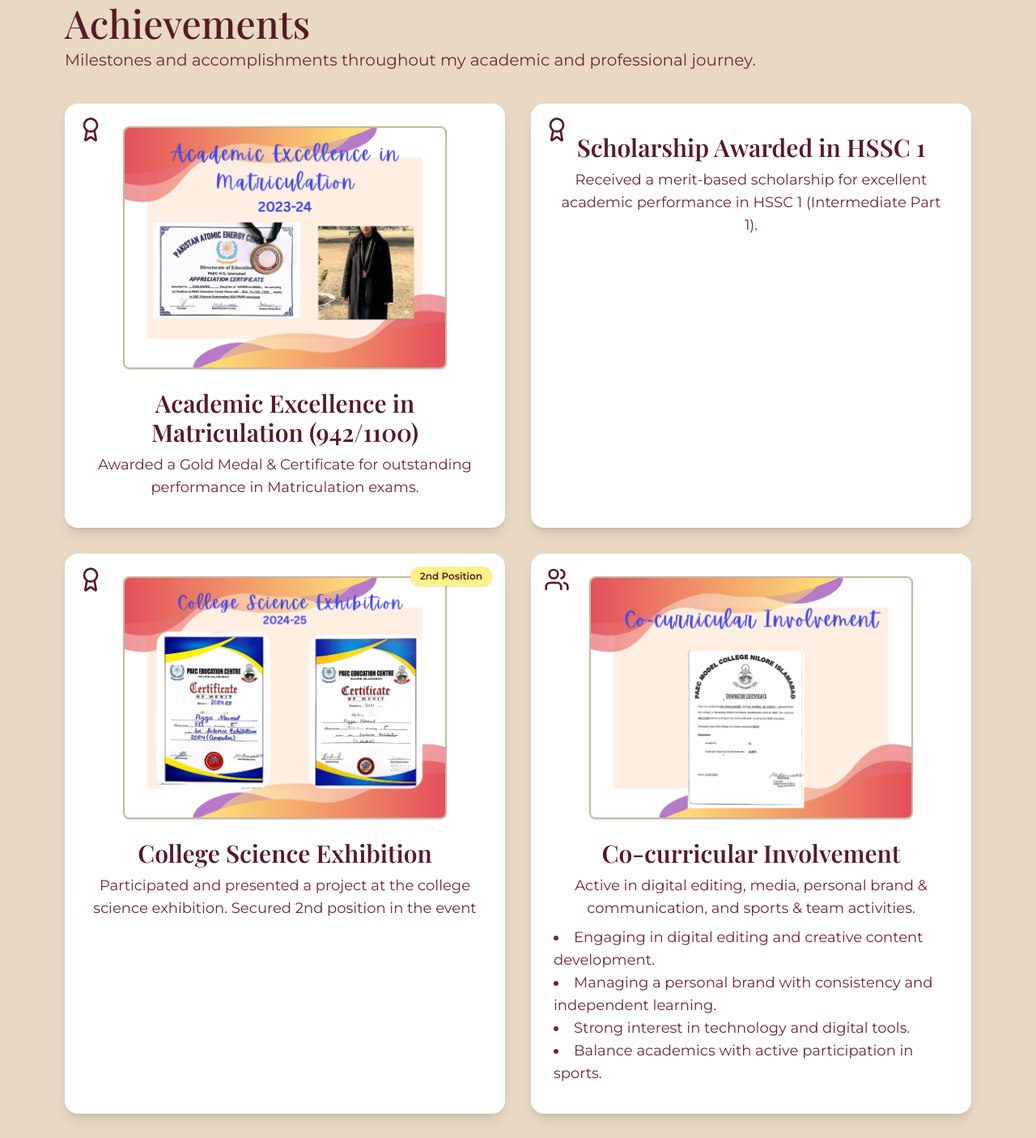
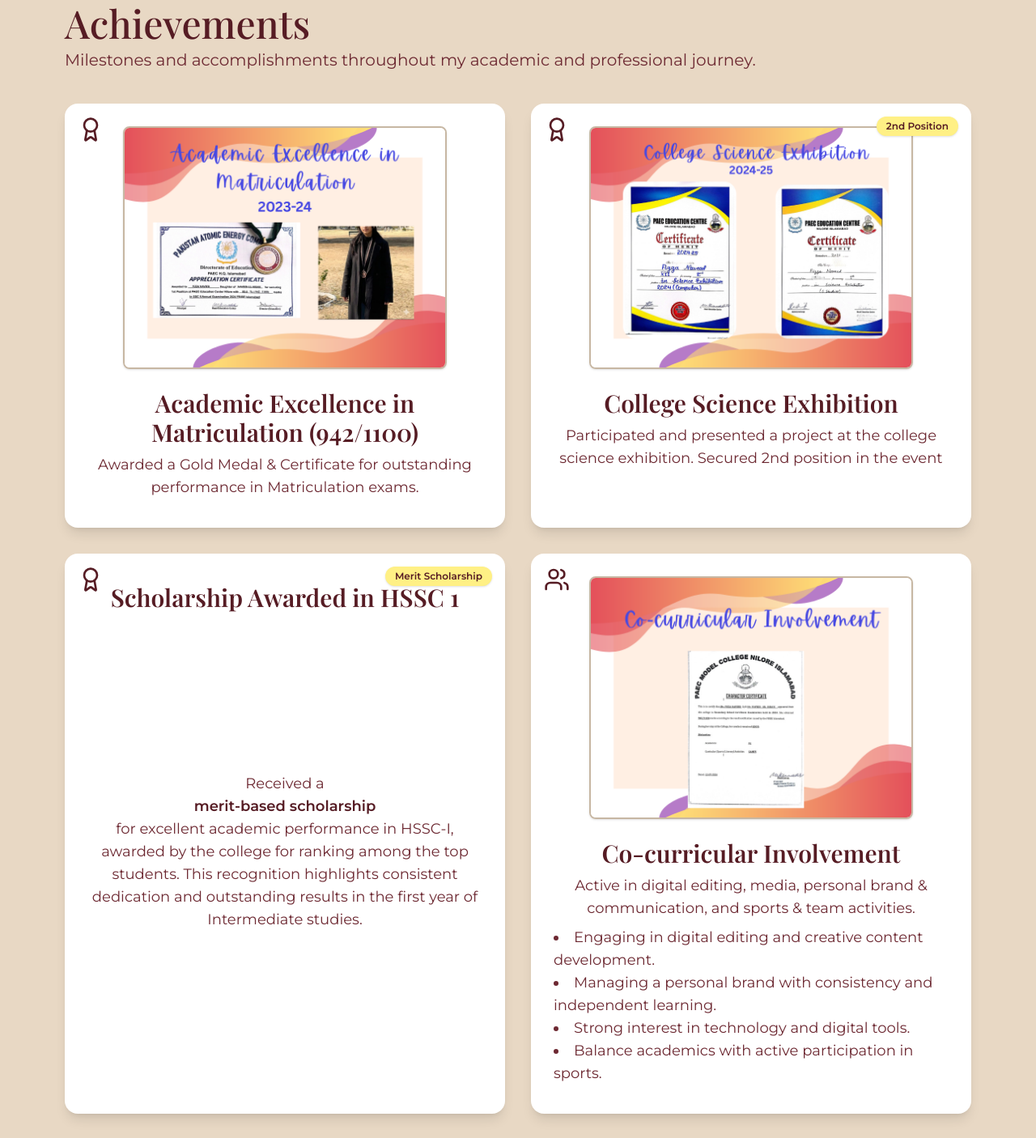
Before and after one commit to omaima112/PortfOlio4, a React (Vite) app: page /achievements in a window 1280 px wide. Shown: the part 160-1566 px from the top of the page at 81% size. Built offline with nearby package versions, Linux system fonts and the light colour scheme.

Commit message:
Acheievements updated

```diff
--- a/src/app/pages/Achievements.tsx
+++ b/src/app/pages/Achievements.tsx
@@ -18,16 +18,21 @@ export function Achievements() {
     },
     {
       icon: <Award className="text-[#561C24]" size={32} />,
-      title: 'Scholarship Awarded in HSSC 1',
-      img: undefined,
-      description: 'Received a merit-based scholarship for excellent academic performance in HSSC 1 (Intermediate Part 1).'
-    },
-    {
-      icon: <Award className="text-[#561C24]" size={32} />,
       title: 'College Science Exhibition',
       img: '/achievements/1.png',
       tag: '2nd Position',
       description: 'Participated and presented a project at the college science exhibition. Secured 2nd position in the event'
+    },
+    {
+      icon: <Award className="text-[#561C24]" size={32} />,
+      title: 'Scholarship Awarded in HSSC 1',
+      img: undefined,
+      tag: 'Merit Scholarship',
+      description: (
+        <div className="flex flex-col items-center justify-center text-center w-full">
+          Received a <span className="font-semibold text-[#561C24]">merit-based scholarship</span> for excellent academic performance in HSSC-I, awarded by the college for ranking among the top students. This recognition highlights consistent dedication and outstanding results in the first year of Intermediate studies.
+        </div>
+      )
     },
     {
       icon: <Users className="text-[#561C24]" size={32} />,
@@ -79,10 +84,10 @@ export function Achievements() {
           {achievements.map((ach, idx) => (
             <div
               key={idx}
-              className="bg-white rounded-2xl shadow-lg p-7 flex flex-col items-center text-center relative group transition hover:shadow-2xl min-h-[340px] md:min-h-[370px]"
+              className={`bg-white rounded-2xl shadow-lg p-7 flex flex-col items-center text-center relative group transition hover:shadow-2xl min-h-[340px] md:min-h-[370px]${ach.title === 'Scholarship Awarded in HSSC 1' ? ' justify-center' : ''}`}
             >
               <div className="absolute left-4 top-4">{ach.icon}</div>
-              {/* Tag for 2nd Position */}
+              {/* Tag for 2nd Position or Scholarship */}
               {ach.tag && (
                 <span className="absolute right-4 top-4 bg-yellow-200 text-[#561C24] px-3 py-1 rounded-full text-xs font-semibold shadow">
                   {ach.tag}
@@ -100,7 +105,7 @@ export function Achievements() {
                 </button>
               ) : null}
               <h2 className="font-['Playfair_Display'] text-2xl md:text-3xl text-[#561C24] font-semibold mb-2 mt-2">{ach.title}</h2>
-              <div className="font-['Montserrat'] text-[#6D2932] text-base md:text-lg mb-2">{ach.description}</div>
+              <div className={`font-['Montserrat'] text-[#6D2932] text-base md:text-lg mb-2${ach.title === 'Scholarship Awarded in HSSC 1' ? ' flex-1 flex items-center justify-center' : ''}`}>{ach.description}</div>
             </div>
           ))}
         </div>
```
